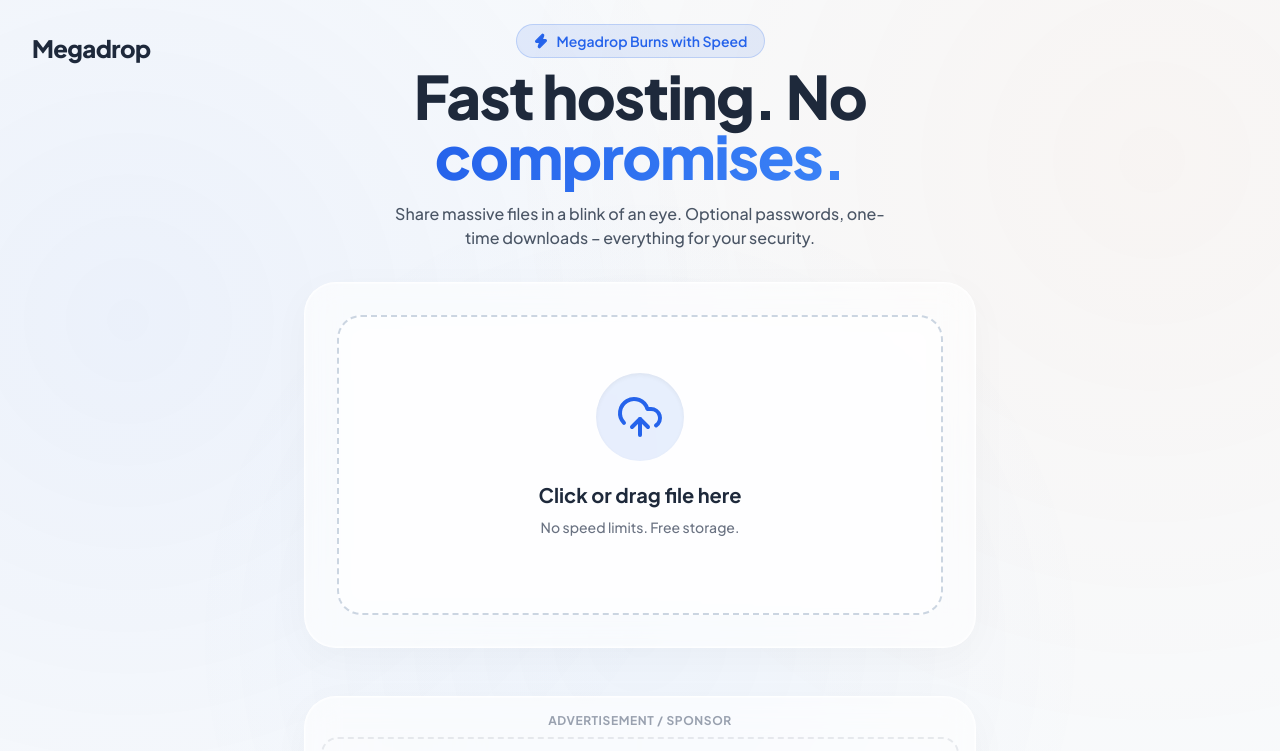
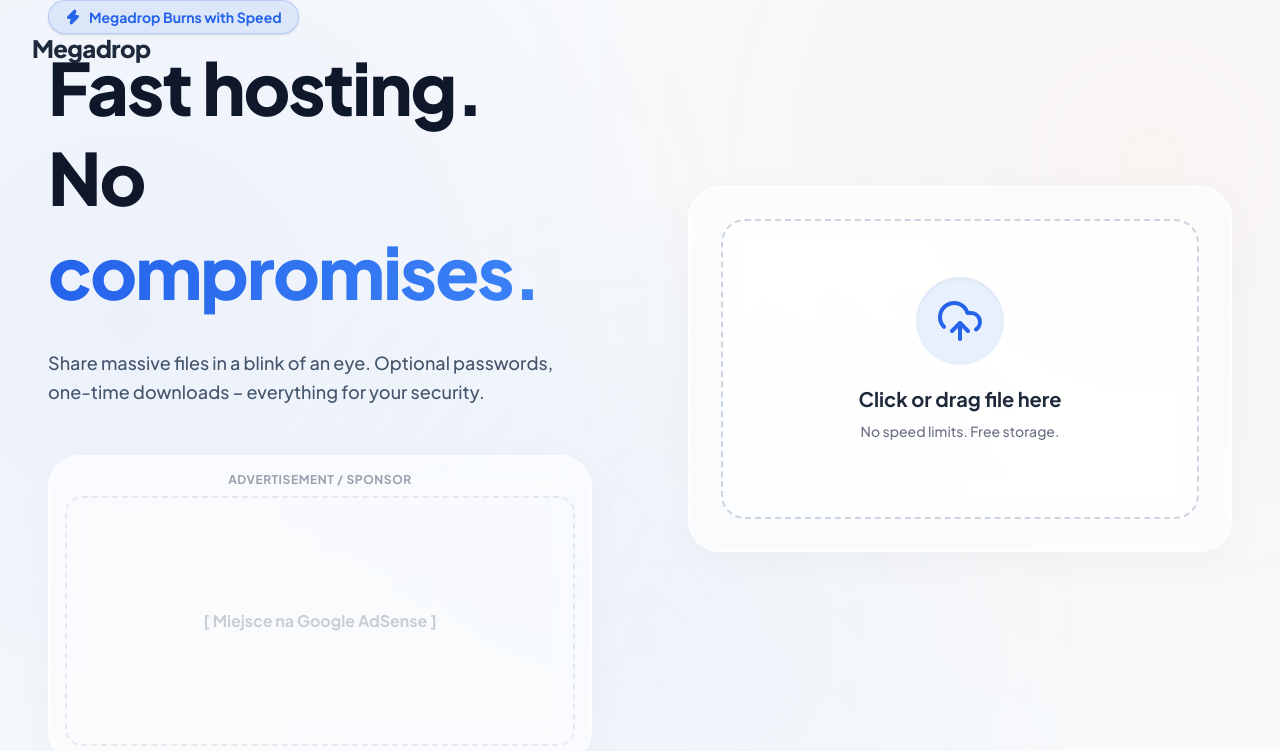
Before and after one commit to Redcatekkk/megadrop, a Next.js app: page /en in a window 1280 px wide. Shown: the top 751 px of the page. Built offline with nearby package versions, Linux system fonts and the light colour scheme.

Commit message:
feat(ui): implement two column desktop split layout

```diff
--- a/src/app/[lang]/page.tsx
+++ b/src/app/[lang]/page.tsx
@@ -135,36 +135,45 @@
   }
 
   return (
-    <main className="flex-1 flex flex-col items-center justify-center p-6 min-h-screen">
-      <div className="z-10 w-full max-w-2xl flex flex-col items-center space-y-8">
+    <main className="w-full flex-1 flex flex-col lg:flex-row items-center lg:items-center justify-center max-w-7xl mx-auto p-6 md:p-12 min-h-screen gap-12 lg:gap-24 pt-24 lg:pt-0 relative">
 
-        <div className="text-center space-y-4">
+      {/* LEWA KOLUMNA: Marketingowa */}
+      <div className="z-10 w-full lg:w-1/2 flex flex-col items-center lg:items-start text-center lg:text-left space-y-8">
         <motion.div
           initial={{ opacity: 0, y: -10 }}
           animate={{ opacity: 1, y: 0 }}
-            className="inline-flex items-center gap-2 px-4 py-1.5 rounded-full border border-primary/20 bg-primary/10 text-primary text-sm font-semibold mb-2"
+          className="inline-flex items-center gap-2 px-4 py-1.5 rounded-full border border-primary/20 bg-primary/10 text-primary text-sm font-bold mb-2 shadow-sm"
         >
           <Zap className="w-4 h-4 fill-primary" />
           <span>{dict.home.heroBadge}</span>
         </motion.div>
+
         <motion.h1
           initial={{ opacity: 0, y: -5 }}
           animate={{ opacity: 1, y: 0 }}
           transition={{ delay: 0.1 }}
-            className="text-4xl md:text-6xl font-extrabold tracking-tight text-foreground mb-4"
+          className="text-5xl md:text-6xl lg:text-7xl font-extrabold tracking-tight text-slate-900 leading-tight"
         >
-            {dict.home.heroTitle1} <br className="md:hidden" /> {dict.home.heroTitle2} <span className="text-gradient">{dict.home.heroTitleHighlight}</span>
+          {dict.home.heroTitle1} <br className="hidden md:block" /> {dict.home.heroTitle2} <br className="hidden lg:block"/>
+          <span className="text-gradient block mt-1">{dict.home.heroTitleHighlight}</span>
         </motion.h1>
+
         <motion.p
           initial={{ opacity: 0 }}
           animate={{ opacity: 1 }}
           transition={{ delay: 0.2 }}
-            className="text-gray-600 max-w-lg mx-auto font-medium"
+          className="text-slate-600 text-lg max-w-xl font-medium leading-relaxed"
         >
           {dict.home.heroDesc}
         </motion.p>
+
+        <div className="w-full mt-4 hidden lg:block">
+          <AdSpace dataAdSlot="upload_home_left" />
+        </div>
       </div>
 
+      {/* PRAWA KOLUMNA: Interfejs Uploadu */}
+      <div className="z-10 w-full lg:w-1/2 max-w-xl flex flex-col space-y-6">
         <motion.div
           initial={{ opacity: 0, scale: 0.98 }}
           animate={{ opacity: 1, scale: 1 }}
@@ -373,10 +382,10 @@
           </div>
         </motion.div>
 
-        <div className="w-full mt-4">
+        {/* AdSpace na mobile (pod panelem), na desktop schowany bo jest z lewej */}
+        <div className="w-full lg:hidden block">
           <AdSpace dataAdSlot="upload_home_bottom" />
         </div>
-
       </div>
     </main>
   );
```
Lines whose indentation alone changed are shown as unchanged.
